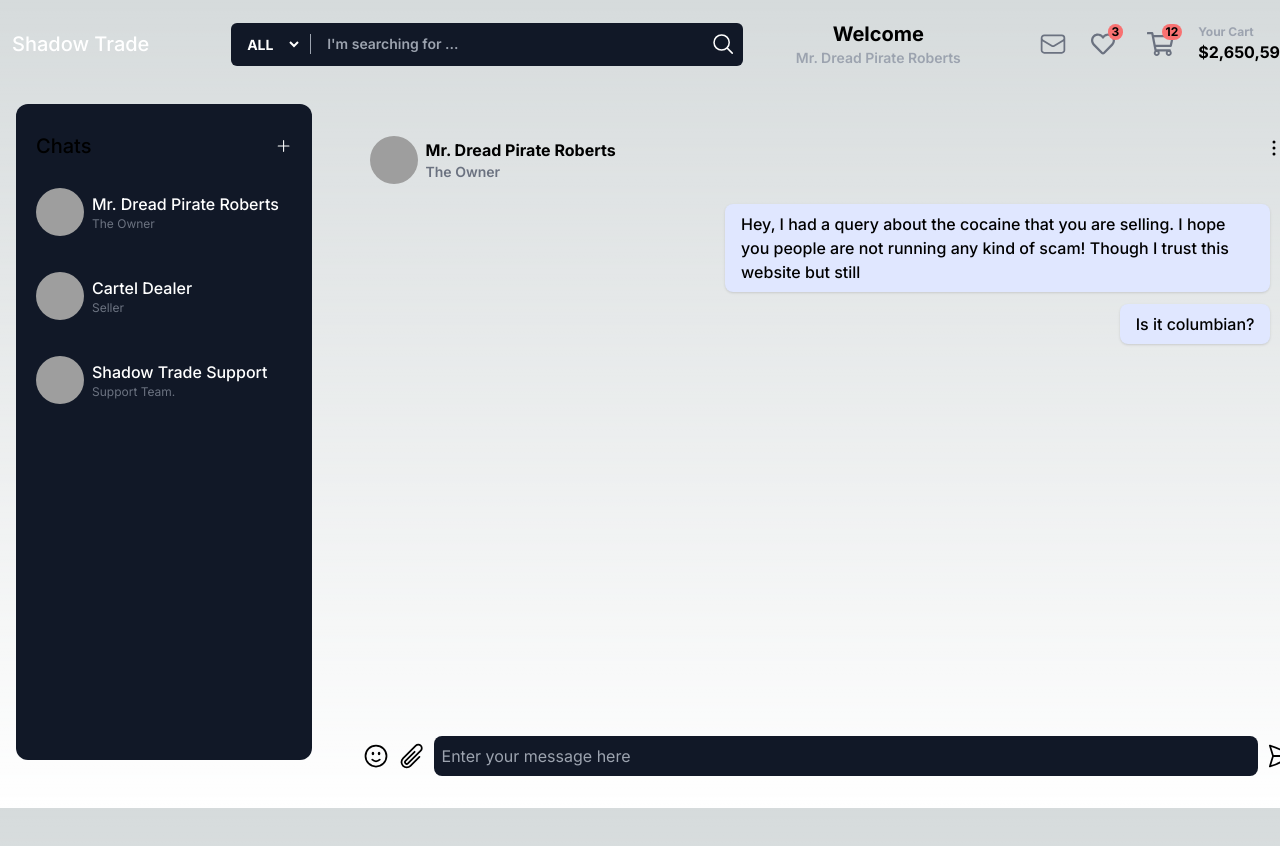
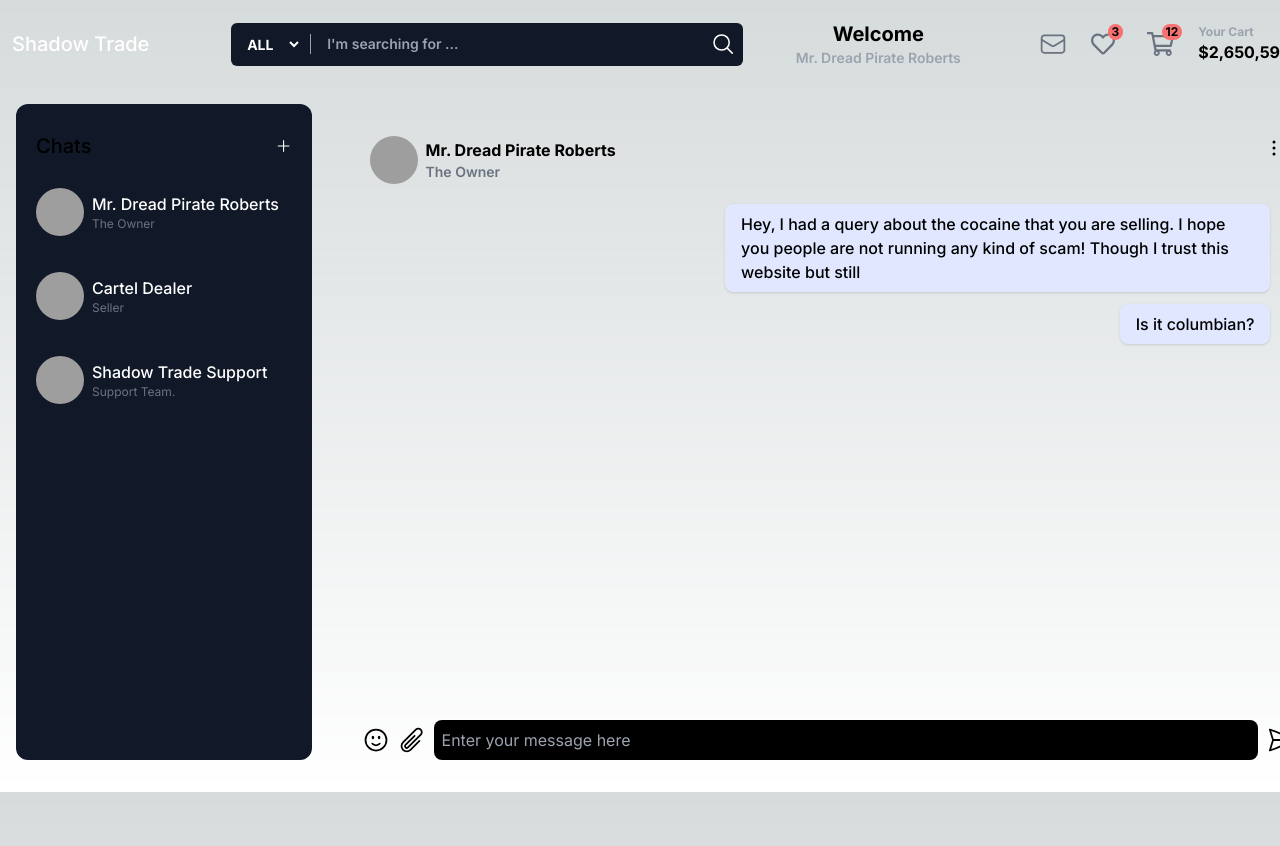
Before and after one commit to 0AniketMishra/Alpha, a Next.js app: page /messages in a window 1280 px wide. Shown: the top 846 px of the page. Built offline with nearby package versions, Linux system fonts and the light colour scheme; grey boxes are pictures that could not be loaded.

Commit message:
Update Chat.js

```diff
--- a/app/Chat.js
+++ b/app/Chat.js
@@ -1,7 +1,7 @@
 import React from 'react'
 
 const Chat = () => {
-  const sents = [{id: 1,message: "Hey, I had a query about the cocaine that you are selling. I hope you people are not running any kind of scam! Though I trust this website but still "} , {id: 2, message: "Is it columbian?"}]
+    const sents = [{ id: 1, message: "Hey, I had a query about the cocaine that you are selling. I hope you people are not running any kind of scam! Though I trust this website but still " }, { id: 2, message: "Is it columbian?" }]
     return (
         <div className='scrollbar-hide'>
 
@@ -17,7 +17,7 @@ const Chat = () => {
                             <div className="flex justify-between w-full ">
 
                                 <div className='flex items-center space-x-2'>
-                <img src="https://www.wired.com/images_blogs/underwire/2011/05/dread_pirate_roberts_0.jpg" className="w-12 h-12 rounded-full" />
+                                    <img src="https://th.bing.com/th/id/OIP.FiJdvPQph0OnVlNf8AdKOwAAAA?rs=1&pid=ImgDetMain" className="w-12 h-12 rounded-full" />
 
                                     <div className=''>
                                         <h1 className=' font-bold '>Mr. Dread Pirate Roberts</h1>
@@ -36,14 +36,14 @@ const Chat = () => {
 
                         </div>
 
-          <div className=" overflow-y-scroll scroll-auto h-[calc(100vh-16rem)] scrollbar-hide ">
+                        <div className=" overflow-y-scroll scroll-auto h-[calc(100vh-17rem)] scrollbar-hide ">
 
                             <div>
 
                                 <div className="mt-2">
 
                                     {sents.map(sent => {
-                return(
+                                        return (
                                             <div key={sents.id} className=" flex justify-end m-3 ">
 
                                                 <div
@@ -79,7 +79,7 @@ const Chat = () => {
 
                             </div>
 
-              <input placeholder='Enter your message here' className='w-full text-white outline-none  bg-gray-900 rounded-lg  p-2 ml-2 mr-2  ' />
+                            <input placeholder='Enter your message here' className='w-full text-white outline-none  bg-black rounded-lg  p-2 ml-2 mr-2  ' />
 
                             <svg xmlns="http://www.w3.org/2000/svg" fill="none" viewBox="0 0 24 24" strokeWidth={1.5} stroke="currentColor" className=" w-10 h-10 lg:w-8 lg:h-8">
                                 <path strokeLinecap="round" strokeLinejoin="round" d="M6 12L3.269 3.126A59.768 59.768 0 0121.485 12 59.77 59.77 0 013.27 20.876L5.999 12zm0 0h7.5" />
```
Lines whose indentation alone changed are shown as unchanged.
